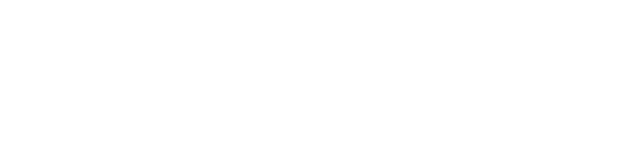
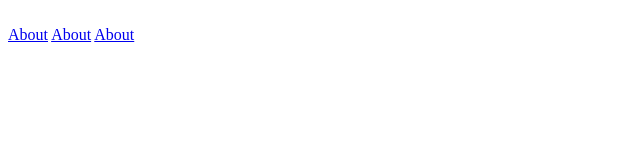
Before and after one commit to tatyana4012/clean-code, a plain HTML site: page about.html in a window 1280 px wide. Shown: the whole page, without its empty margins (0-640 px from the left). Drawn offline with Linux system fonts and the light colour scheme.

Commit message:
sections drafts outline

```diff
--- a/about.html
+++ b/about.html
@@ -9,7 +9,25 @@
 </head>
 
 <body>
-
+    <section>
+        <nav>
+            <div>
+                <img src="./image" alt="">
+                <div>
+                    <a href="#about">About</a>
+                    <a href="#about">About</a>
+                    <a href="#about">About</a>
+                </div>
+            </div>
+        </nav>
+        <header>
+        </header>
+    </section>
+    <main>
+        <section id="about"></section>
+        <section id="about"></section>
+        <section id="about"></section>
+    </main>
 </body>
 
 </html>
--- a/style.css
+++ b/style.css
@@ -1,6 +1,4 @@
 /* border-bottom: 12px solid orangered;
     box-sizing: border-box;
 
-    border: 2px solid rgb(0, 0, 89);
-
-    background-color: rgb(0, 0, 89); */
+    border: 2px solid rgb(0, 0, 89); */
```
